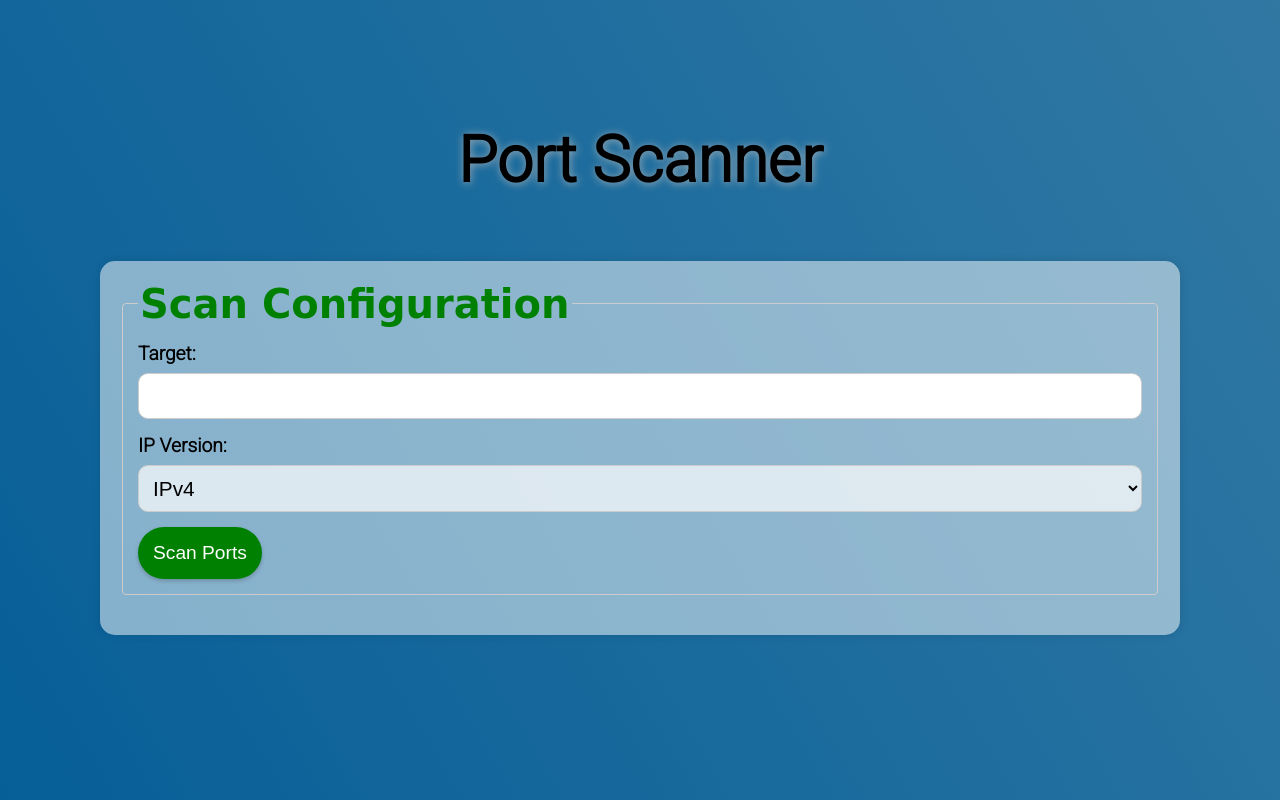
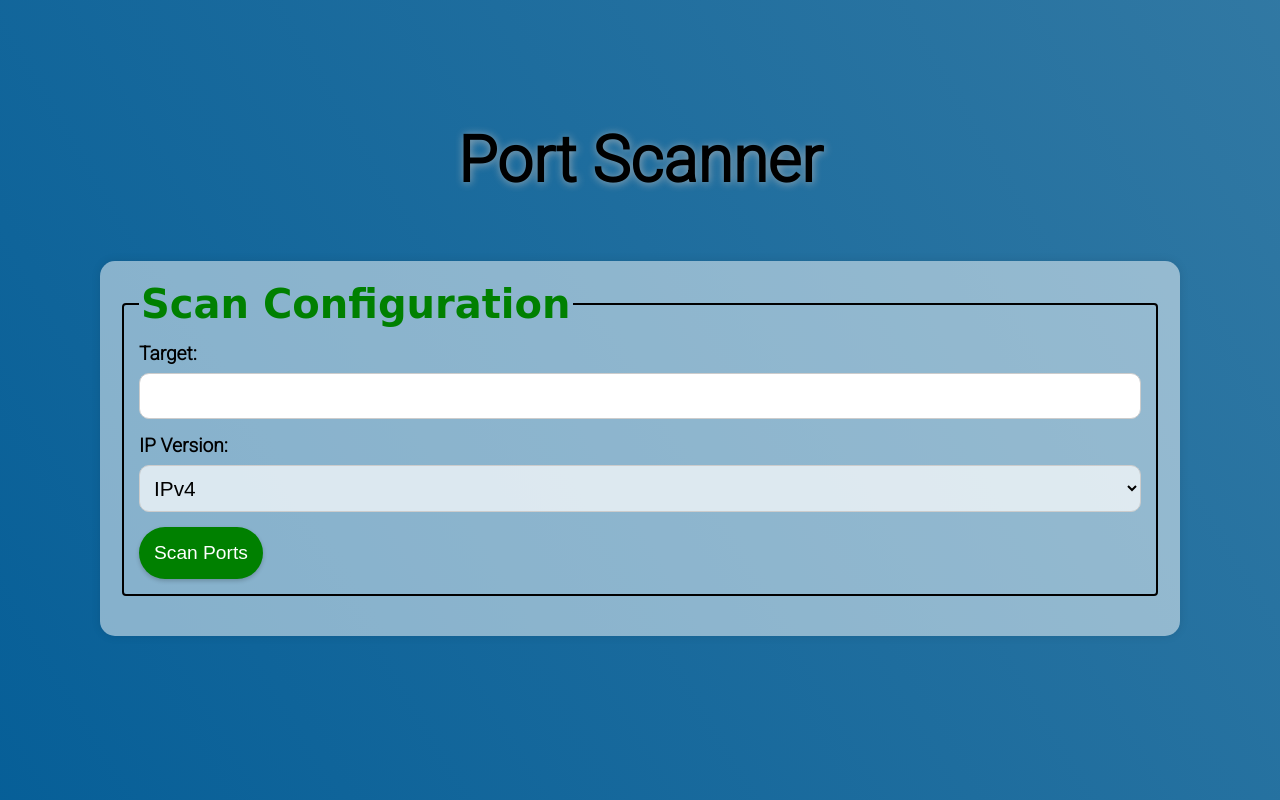
Before and after one commit to anshul11111/port_scanner, a Flask app: page / in a window 1280 px wide. Run offline with Flask 3, Linux system fonts and the light colour scheme.

Commit message:
Update index.html

```diff
--- a/templates/index.html
+++ b/templates/index.html
@@ -55,10 +55,7 @@
             }
         }
 
-
-
         main {
-
             padding: 20px;
         }
 
@@ -71,7 +68,7 @@ form {
         }
 
         fieldset {
-            border: 1px solid #ccc;
+            border: 2px solid #000;
             border-radius: 4px;
             padding: 15px;
             margin-bottom: 20px;
@@ -83,7 +80,6 @@ fieldset {
             font-size: 2.5rem; /* Increased font size */
             font-family: 'Your Fancy Font', cursive;
         }
-
 
         label {
             color:#000;
@@ -103,11 +99,9 @@ fieldset {
             font-size: 1.3rem;
         }
 
-/* Add the following style for the select element */
         select {
             background-color: rgba(255, 255, 255, 0.7); /* Adjust the transparency to match other elements */
         }
-
 
         button {
             background-color: var(--primary-color);
@@ -125,8 +119,6 @@ button:hover {
             background-color: #0056b3;
             transform: scale(1.1); /* Add a slight scale effect on hover */
         }
-
-
 
         button:hover {
             background-color: #0056b3;
@@ -159,7 +151,6 @@ li.open {
         li.closed {
             color: var(--error-color);
         }
-
 
         footer {
             margin-top: 20px;
@@ -197,5 +188,6 @@ li.closed {
                 <button type="submit">Scan Ports</button>
             </fieldset>
         </form>
+    </main>
 </body>
 </html>
```
Lines whose indentation alone changed are shown as unchanged.
